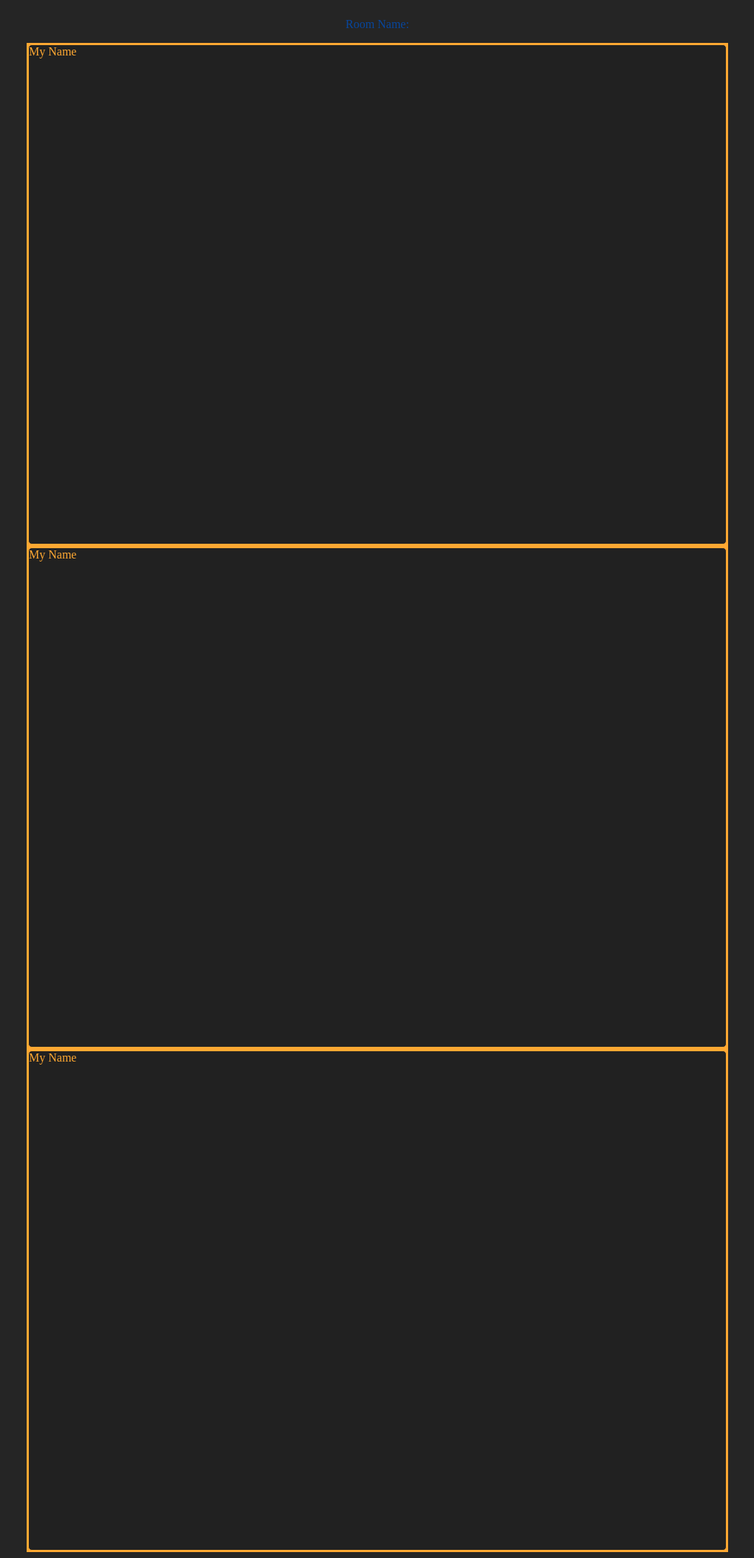
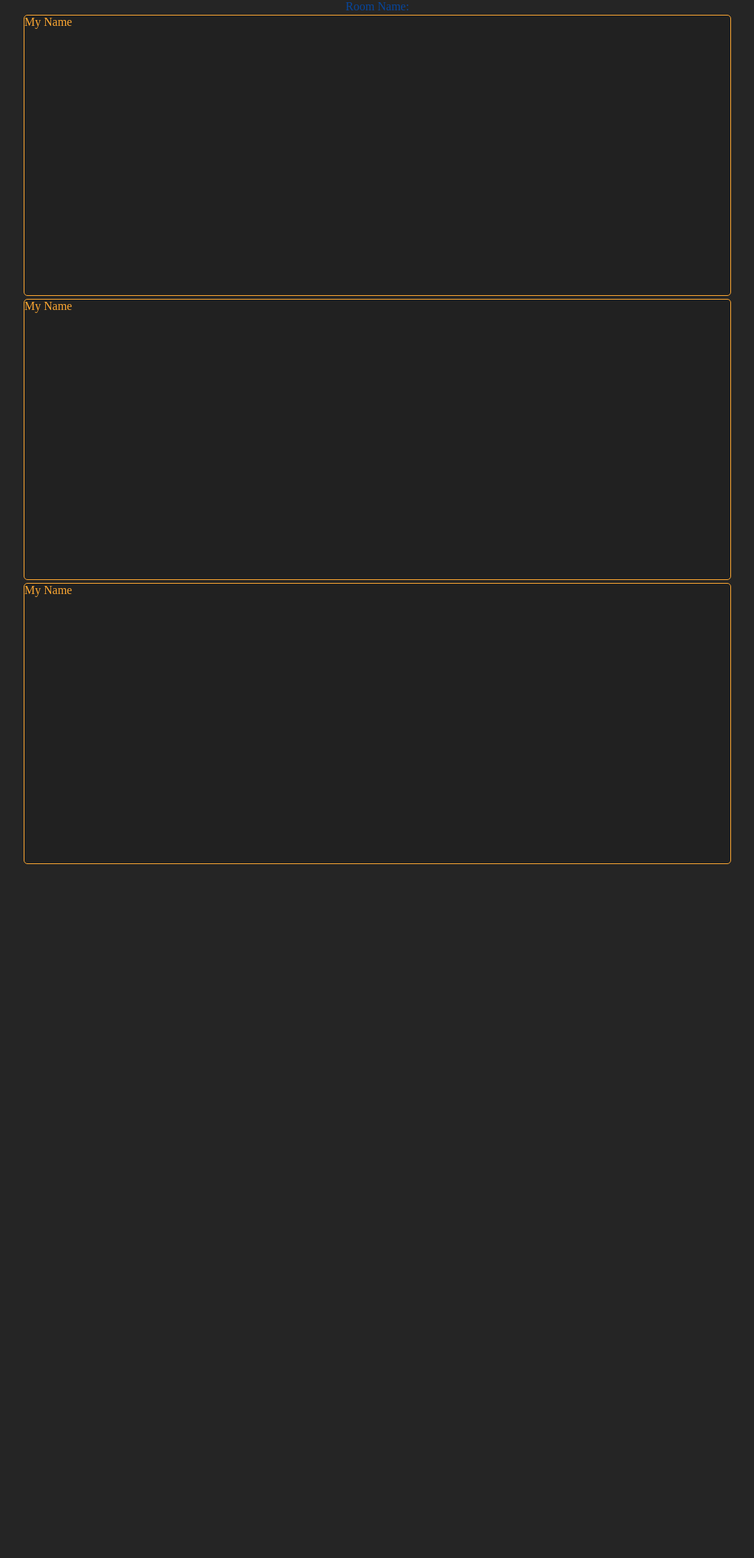
Before and after one commit to Areekadan/videoChatApp, a Django app: page /room/ in a window 1280 px wide. Shown: the whole page at 74% size, without its empty margins (130-1149 px from the left). After the commit the page ends 1168 px from the top, so only its background shows below. Run offline with Django 4.2, Linux system fonts and the light colour scheme.

Commit message:
playing around with flex
trying to fix video streams stack

```diff
--- a/static/styles/main.css
+++ b/static/styles/main.css
@@ -1,7 +1,7 @@
 *{
-    /* margin: 0;
-    padding: 0; */
-    /* box-sizing: border-box; */
+    margin: 0;
+    padding: 0;
+    box-sizing: border-box;
 }
 body{
     background-color: #252525;
@@ -37,6 +37,10 @@
 }
 
 /* ---------------- Room Styling ------------------- */
+.room-main{
+    height: 100%;
+    width: 100%;
+}
 #room-name-wrapper{
     color: #08469C;
     display: flex;
@@ -46,18 +50,18 @@
  }
 #video-streams{
     color: #FEA832;
-    background-color: #FEA832;
     display: flex;
     flex-wrap: wrap;
-    height: 85vh;
+    flex-direction: row;
+    height: calc(50vh - 16px);
     width: 75%;
     margin: 0 auto;
 }
 
 .video-container{
-    color: #FEA832;
-    flex-basis: 500px;
+    flex-basis: 400px;
     flex-grow: 1;
+    display: block;
     max-height: 100%;
     min-height: 350px;
     border: 1px solid;
```
